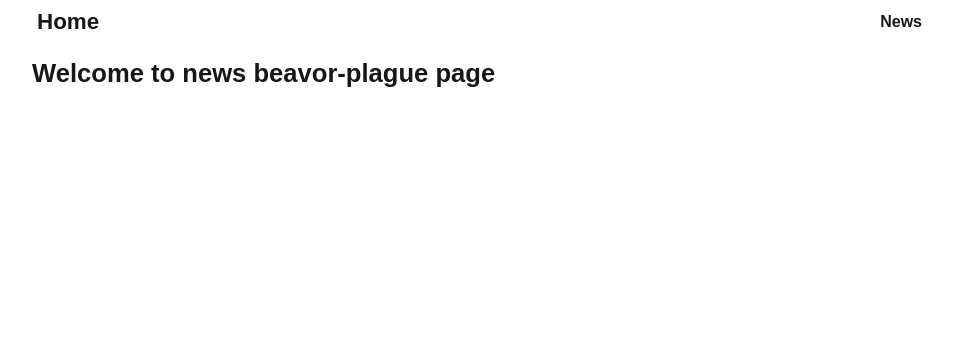
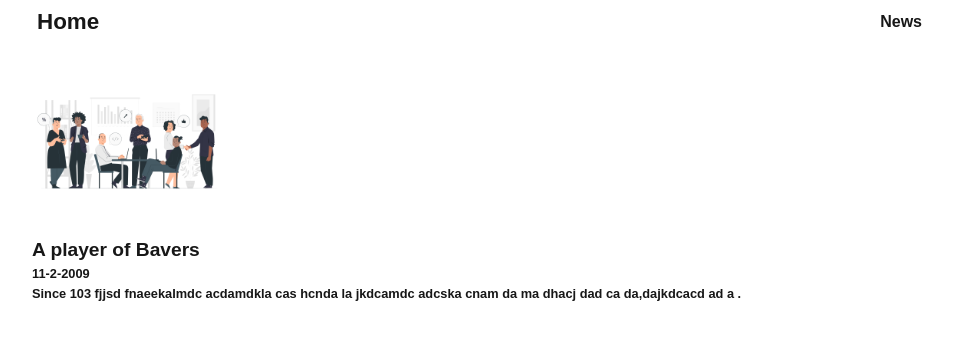
Before and after one commit to it-is-Anas/newsly, a Next.js app: page /news/beavor-plague in a window 1280 px wide. Shown: the top 340 px of the page, without its empty margins (158-1111 px from the left). Built offline with nearby package versions, Linux system fonts and the light colour scheme.

Commit message:
finished news page

```diff
--- a/app/news/[id]/page.tsx
+++ /dev/null
@@ -1,12 +0,0 @@
-import { Params } from "next/dist/server/request/params";
-
-
-
-
-export default function NewsPage({params}:{
-    params: Params,
-}){
-    return(
-        <h1 className="text-[1.6em] font-[600] my-[10px]">Welcome to news {params.id} page</h1>
-    );
-}
--- /dev/null
+++ b/app/news/[slug]/page.tsx
@@ -0,0 +1,29 @@
+import { Params } from "next/dist/server/request/params";
+import { DUMMY_NEWS } from "../../../news-dummy-data";
+import type {News} from "../../../news-dummy-data";
+import { notFound } from "next/navigation";
+
+
+
+
+export default function NewsPage({params}:{
+    params: Params,
+}){
+    const newsSlug = params.slug;
+    const newsItem: (News|undefined) = DUMMY_NEWS.find(news => news.slug === newsSlug);
+    if(!newsItem){
+        notFound();
+    }
+    return(
+        <article className="" >
+            <header className="">
+                <img src={`/images/news/${newsItem.image}`} alt={newsItem.title} className="w-[12em] h-[12em]" />
+                <h1 className="font-[600] text-[1.2em]">{newsItem.title}</h1>
+                <p className="text-[.8em] font-[600]">{newsItem.date}</p>
+            </header>
+            <p className="text-[.8em] font-[600] font-[500]">
+                {newsItem.content}
+            </p>
+        </article>
+    );
+}
```
